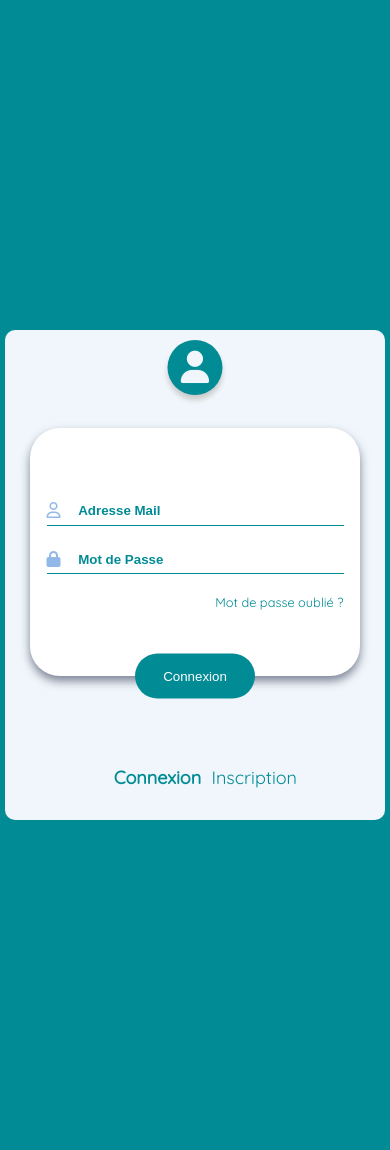
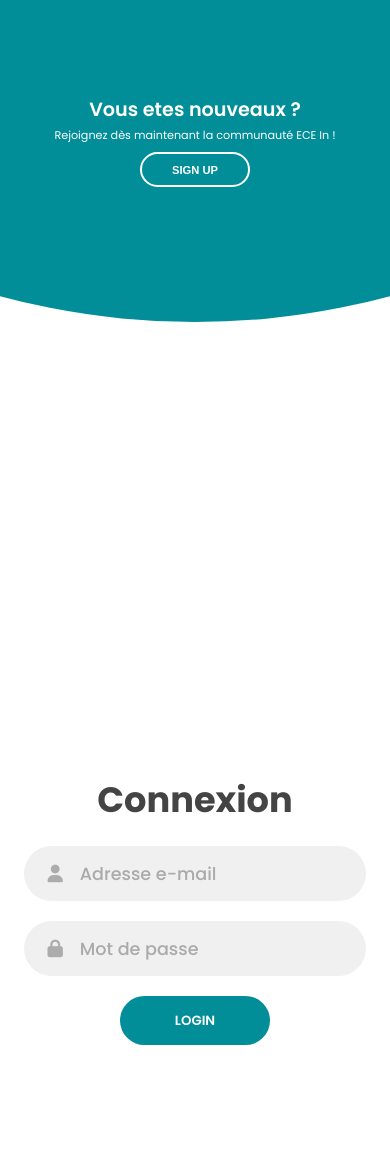
Before and after one commit to ranyast/SocialMediaING2, a PHP site: page /connexion.html in a window 390 px wide. Run offline with PHP 8.4, Linux system fonts and the light colour scheme; some libraries are stand-ins or nearby versions.

Commit message:
interface mise à jour

```diff
--- a/backend/connexion/connexion.css
+++ b/backend/connexion/connexion.css
@@ -1,142 +1,400 @@
-@import url("https://fonts.googleapis.com/css?family=Quicksand&display=swap");
+@import url("https://fonts.googleapis.com/css2?family=Poppins:wght@200;300;400;500;600;700;800&display=swap");
 
 * {
+  margin: 0;
+  padding: 0;
   box-sizing: border-box;
 }
 
-body {
-  margin: 0;
-  display: flex;
-  flex-direction: column;
-  justify-content: center;
-  align-items: center;
-  height: 100vh;
-  background-color: #018B95;
+body,
+input {
+  font-family: "Poppins", sans-serif;
 }
 
 .container {
   position: relative;
-  width: 420px;
-  min-height: 490px;
-  height: auto;
-  max-height: 520px;
-  background-color: #f0f6fb;
-  padding: 15px 25px;
-  border-radius: 10px;
-  font-size: 18px;
-  font-family: "Quicksand", sans-serif;
+  width: 100%;
+  background-color: #fff;
+  min-height: 100vh;
+  overflow: hidden;
 }
 
-.logo {
+.forms-container {
   position: absolute;
-  top: 2%;
-  left: 50%;
-  transform: translate(-50%, 0);
-  width: 55px;
+  width: 100%;
+  height: 100%;
+  top: 0;
+  left: 0;
+}
+
+.signin-signup {
+  position: absolute;
+  top: 50%;
+  transform: translate(-50%, -50%);
+  left: 75%;
+  width: 50%;
+  transition: 1s 0.7s ease-in-out;
+  display: grid;
+  grid-template-columns: 1fr;
+  z-index: 5;
+}
+
+form {
+  display: flex;
+  align-items: center;
+  justify-content: center;
+  flex-direction: column;
+  padding: 0rem 5rem;
+  transition: all 0.2s 0.7s;
+  overflow: hidden;
+  grid-column: 1 / 2;
+  grid-row: 1 / 2;
+}
+
+form.sign-up-form {
+  opacity: 0;
+  z-index: 1;
+}
+
+form.sign-in-form {
+  z-index: 2;
+}
+
+.title {
+  font-size: 2.2rem;
+  color: #444;
+  margin-bottom: 10px;
+}
+
+.input-field {
+  max-width: 380px;
+  width: 100%;
+  background-color: #f0f0f0;
+  margin: 10px 0;
   height: 55px;
-  border-radius: 50%;
-  box-shadow: 0 5px 5px #ccc;
-  font-size: 1.8em;
-  background-color: #018B95;
-  color: #f0f6fb;
+  border-radius: 55px;
+  display: grid;
+  grid-template-columns: 15% 85%;
+  padding: 0 0.4rem;
+  position: relative;
+}
+
+.input-field i {
+  text-align: center;
+  line-height: 55px;
+  color: #acacac;
+  transition: 0.5s;
+  font-size: 1.1rem;
+}
+
+.input-field input {
+  background: none;
+  outline: none;
+  border: none;
+  line-height: 1;
+  font-weight: 600;
+  font-size: 1.1rem;
+  color: #333;
+}
+
+.input-field input::placeholder {
+  color: #aaa;
+  font-weight: 500;
+}
+
+.social-text {
+  padding: 0.7rem 0;
+  font-size: 1rem;
+}
+
+.social-media {
+  display: flex;
+  justify-content: center;
+}
+
+.social-icon {
+  height: 46px;
+  width: 46px;
   display: flex;
   justify-content: center;
   align-items: center;
+  margin: 0 0.45rem;
+  color: #333;
+  border-radius: 50%;
+  border: 1px solid #333;
+  text-decoration: none;
+  font-size: 1.1rem;
+  transition: 0.3s;
 }
 
-.tab-body {
-  position: relative;
-  display: none;
-
-  height: auto;
-  max-height: 320px;
-  padding: 15% 5%;
-  margin-top: 20%;
-  background-color: #fff;
-  color: #82ade6de;
-  box-shadow: 0px 5px 10px #7c8395;
-  border-radius: 30px;
-  font-size: 1rem;
-}
-.tab-body.active {
-  display: block;
-}
-
-.row {
-  display: flex;
-  justify-content: space-between;
-  border-bottom: 1px solid #018B95;
-  padding: 1.8% 0;
-  margin: 20px 0;
-}
-
-.row .input {
-  width: 90%;
-  border: none;
-  outline: none;
-  color: #018B95;
-  font-weight: 550;
-}
-.input::placeholder {
-  color: #018B95;
-}
-
-.link {
-  display: inline-block;
-  font-size: 0.8em;
-  width: 100%;
-  text-decoration: none;
-  color: #018B95;
-  text-align: right;
-}
-.link:hover {
-  text-decoration: underline;
+.social-icon:hover {
+  color: #028E98;
+  border-color: #028E98;
 }
 
 .btn {
-  position: absolute;
-  left: 50%;
-  bottom: 0;
-  transform: translate(-50%, 50%);
-  width: 120px;
-  height: 45px;
-  border-radius: 50px;
-  background-color: #018B95;
+  width: 150px;
+  background-color: #028E98;
   border: none;
   outline: none;
+  height: 49px;
+  border-radius: 49px;
   color: #fff;
+  text-transform: uppercase;
+  font-weight: 600;
+  margin: 10px 0;
   cursor: pointer;
+  transition: 0.5s;
 }
 
-.tab-footer {
+.btn:hover {
+  background-color: #028E98;
+}
+.panels-container {
   position: absolute;
-  bottom: 5%;
-  left: 50%;
-  transform: translate(-50%, 0);
-  height: 30px;
-  display: flex;
+  height: 100%;
+  width: 100%;
+  top: 0;
+  left: 0;
+  display: grid;
+  grid-template-columns: repeat(2, 1fr);
 }
 
-.tab-link {
-  text-decoration: none;
-  color: #018B95;
-  margin: 0 3%;
+.container:before {
+  content: "";
+  position: absolute;
+  height: 2000px;
+  width: 2000px;
+  top: -10%;
+  right: 48%;
+  transform: translateY(-50%);
+  background-image: linear-gradient(-45deg, #028E98 0%, #028E98 100%);
+  transition: 1.8s ease-in-out;
+  border-radius: 50%;
+  z-index: 6;
 }
 
-.tab-link.active {
-  font-weight: bold;
+.image {
+  width: 100%;
+  transition: transform 1.1s ease-in-out;
+  transition-delay: 0.4s;
 }
 
-@media screen and (max-width: 520px) {
+.panel {
+  display: flex;
+  flex-direction: column;
+  align-items: flex-end;
+  justify-content: space-around;
+  text-align: center;
+  z-index: 6;
+}
+
+.left-panel {
+  pointer-events: all;
+  padding: 3rem 17% 2rem 12%;
+}
+
+.right-panel {
+  pointer-events: none;
+  padding: 3rem 12% 2rem 17%;
+}
+
+.panel .content {
+  color: #fff;
+  transition: transform 0.9s ease-in-out;
+  transition-delay: 0.6s;
+}
+
+.panel h3 {
+  font-weight: 600;
+  line-height: 1;
+  font-size: 1.5rem;
+}
+
+.panel p {
+  font-size: 0.95rem;
+  padding: 0.7rem 0;
+}
+
+.btn.transparent {
+  margin: 0;
+  background: none;
+  border: 2px solid #fff;
+  width: 130px;
+  height: 41px;
+  font-weight: 600;
+  font-size: 0.8rem;
+}
+
+.right-panel .image,
+.right-panel .content {
+  transform: translateX(800px);
+}
+
+/* ANIMATION */
+
+.container.sign-up-mode:before {
+  transform: translate(100%, -50%);
+  right: 52%;
+}
+
+.container.sign-up-mode .left-panel .image,
+.container.sign-up-mode .left-panel .content {
+  transform: translateX(-800px);
+}
+
+.container.sign-up-mode .signin-signup {
+  left: 25%;
+}
+
+.container.sign-up-mode form.sign-up-form {
+  opacity: 1;
+  z-index: 2;
+}
+
+.container.sign-up-mode form.sign-in-form {
+  opacity: 0;
+  z-index: 1;
+}
+
+.container.sign-up-mode .right-panel .image,
+.container.sign-up-mode .right-panel .content {
+  transform: translateX(0%);
+}
+
+.container.sign-up-mode .left-panel {
+  pointer-events: none;
+}
+
+.container.sign-up-mode .right-panel {
+  pointer-events: all;
+}
+
+@media (max-width: 870px) {
   .container {
-    width: 80%;
-    min-width: 380px;
-    min-height: 490px;
+    min-height: 800px;
+    height: 100vh;
   }
-  .tab-body {
+  .signin-signup {
     width: 100%;
-    padding: 15% 5%;
-    margin-top: 25%;
-    max-height: 420px;
+    top: 95%;
+    transform: translate(-50%, -100%);
+    transition: 1s 0.8s ease-in-out;
+  }
+
+  .signin-signup,
+  .container.sign-up-mode .signin-signup {
+    left: 50%;
+  }
+
+  .panels-container {
+    grid-template-columns: 1fr;
+    grid-template-rows: 1fr 2fr 1fr;
+  }
+
+  .panel {
+    flex-direction: row;
+    justify-content: space-around;
+    align-items: center;
+    padding: 2.5rem 8%;
+    grid-column: 1 / 2;
+  }
+
+  .right-panel {
+    grid-row: 3 / 4;
+  }
+
+  .left-panel {
+    grid-row: 1 / 2;
+  }
+
+  .image {
+    width: 200px;
+    transition: transform 0.9s ease-in-out;
+    transition-delay: 0.6s;
+  }
+
+  .panel .content {
+    padding-right: 15%;
+    transition: transform 0.9s ease-in-out;
+    transition-delay: 0.8s;
+  }
+
+  .panel h3 {
+    font-size: 1.2rem;
+  }
+
+  .panel p {
+    font-size: 0.7rem;
+    padding: 0.5rem 0;
+  }
+
+  .btn.transparent {
+    width: 110px;
+    height: 35px;
+    font-size: 0.7rem;
+  }
+
+  .container:before {
+    width: 1500px;
+    height: 1500px;
+    transform: translateX(-50%);
+    left: 30%;
+    bottom: 68%;
+    right: initial;
+    top: initial;
+    transition: 2s ease-in-out;
+  }
+
+  .container.sign-up-mode:before {
+    transform: translate(-50%, 100%);
+    bottom: 32%;
+    right: initial;
+  }
+
+  .container.sign-up-mode .left-panel .image,
+  .container.sign-up-mode .left-panel .content {
+    transform: translateY(-300px);
+  }
+
+  .container.sign-up-mode .right-panel .image,
+  .container.sign-up-mode .right-panel .content {
+    transform: translateY(0px);
+  }
+
+  .right-panel .image,
+  .right-panel .content {
+    transform: translateY(300px);
+  }
+
+  .container.sign-up-mode .signin-signup {
+    top: 5%;
+    transform: translate(-50%, 0);
   }
 }
+
+@media (max-width: 570px) {
+  form {
+    padding: 0 1.5rem;
+  }
+
+  .image {
+    display: none;
+  }
+  .panel .content {
+    padding: 0.5rem 1rem;
+  }
+  .container {
+    padding: 1.5rem;
+  }
+
+  .container:before {
+    bottom: 72%;
+    left: 50%;
+  }
+
+  .container.sign-up-mode:before {
+    bottom: 28%;
+    left: 50%;
+  }
+}
--- a/backend/connexion/connexion.html
+++ b/backend/connexion/connexion.html
@@ -1,59 +1,74 @@
+<!DOCTYPE html>
 <html lang="en">
+  <head>
+    <meta charset="UTF-8" />
+    <meta name="viewport" content="width=device-width, initial-scale=1.0" />
+    <title>ECE In: Sign In </title>
+    <link rel="stylesheet" type="text/css" href="./connexion.css" />
+    <script
+      src="https://kit.fontawesome.com/64d58efce2.js"
+      crossorigin="anonymous"
+    ></script>
 
-<head>
-  <meta charset="UTF-8">
-  <meta name="viewport" content="width=device-width, initial-scale=1.0">
-  <link rel="stylesheet" href="connexion.css">
-  <script src="https://kit.fontawesome.com/a076d05399.js"> </script>
-  <script src="connexion.js" defer></script>
-  <link rel="icon" href="logo/logo_ece.ico" type="image/x-icon" />
-  <title>ECE In: Sign in</title>
   </head>
-
   <body>
     <div class="container">
-    <div class="logo">
+      <div class="forms-container">
+        <div class="signin-signup">
+          <form action="" class="sign-in-form">
+            <h2 class="title">Connexion</h2>
+            <div class="input-field">
               <i class="fas fa-user"></i>
+              <input type="text" placeholder="Adresse e-mail" />
+            </div>
+            <div class="input-field">
+              <i class="fas fa-lock"></i>
+              <input type="Mot de passe" placeholder="Mot de passe" />
+            </div>
+            <input type="submit" value="Login" class="btn solid" />
+          </form>
+
+
+          <form action="" class="sign-up-form">
+            <h2 class="title">Inscription</h2>
+            <div class="input-field">
+              <i class="fas fa-user"></i>
+              <input type="text" placeholder="Adresse e-mail" />
+            </div>
+            <div class="input-field">
+              <i class="fas fa-envelope"></i>
+              <input type="email" placeholder="Email" />
+            </div>
+            <div class="input-field">
+              <i class="fas fa-lock"></i>
+              <input type="Mot de passe" placeholder="Mot de passe" />
+            </div>
+            <input type="submit" value="Sign Up" class="btn solid" />
+          </form>
+        </div>
+      </div>
+      <div class="panels-container">
+
+        <div class="panel left-panel">
+            <div class="content">
+                <h3>Vous etes nouveaux ?</h3>
+                <p>Rejoignez dès maintenant la communauté ECE In !</p>
+                <button class="btn transparent" id="sign-up-btn">Sign Up</button>
+            </div>
+            <img src="./img/log.svg" class="image" alt="">
         </div>
 
-    <div class="tab-body" data-id="connexion">
-      <form>
-        <div class="row">
-          <i class="far fa-user"></i>
-          <input type="email" class="input" placeholder="Adresse Mail">
+        <div class="panel right-panel">
+            <div class="content">
+                <h3>Deja parmi nous ?</h3>
+                <p>Venez vous identifier</p>
+                <button class="btn transparent" id="sign-in-btn">Se connecter</button>
             </div>
-        <div class="row">
-          <i class="fas fa-lock"></i>
-          <input placeholder="Mot de Passe" type="password" class="input">
+            <img src="./img/register.svg" class="image" alt="">
         </div>
-        <a href="#" class="link">Mot de passe oublié ?</a>
-        <button class="btn" type="button">Connexion</button>
-      </form>
+      </div>
     </div>
 
-    <div class="tab-body" data-id="inscription">
-      <form>
-        <div class="row">
-          <i class="far fa-user"></i>
-          <input type="email" class="input" placeholder="Adresse Mail">
-        </div>
-        <div class="row">
-          <i class="fas fa-lock"></i>
-          <input type="password" class="input" placeholder="Mot de Passe">
-        </div>
-        <div class="row">
-          <i class="fas fa-lock"></i>
-          <input type="password" class="input" placeholder="Confirmer Mot de Passe">
-        </div>
-        <button class="btn" type="button">Inscription</button>
-      </form>
-    </div>
-
-    <div class="tab-footer">
-      <a class="tab-link active" data-ref="connexion" href="javascript:void(0)">Connexion</a>
-      <a class="tab-link" data-ref="inscription" href="javascript:void(0)">Inscription</a>
-    </div>
-  </div>
+    <script src="./connexion.js"></script>
   </body>
-
 </html>
```
Also changed, not shown: backend/connexion/connexion.js (+8 -21 lines), 1 other file. Lines whose indentation alone changed are shown as unchanged.
